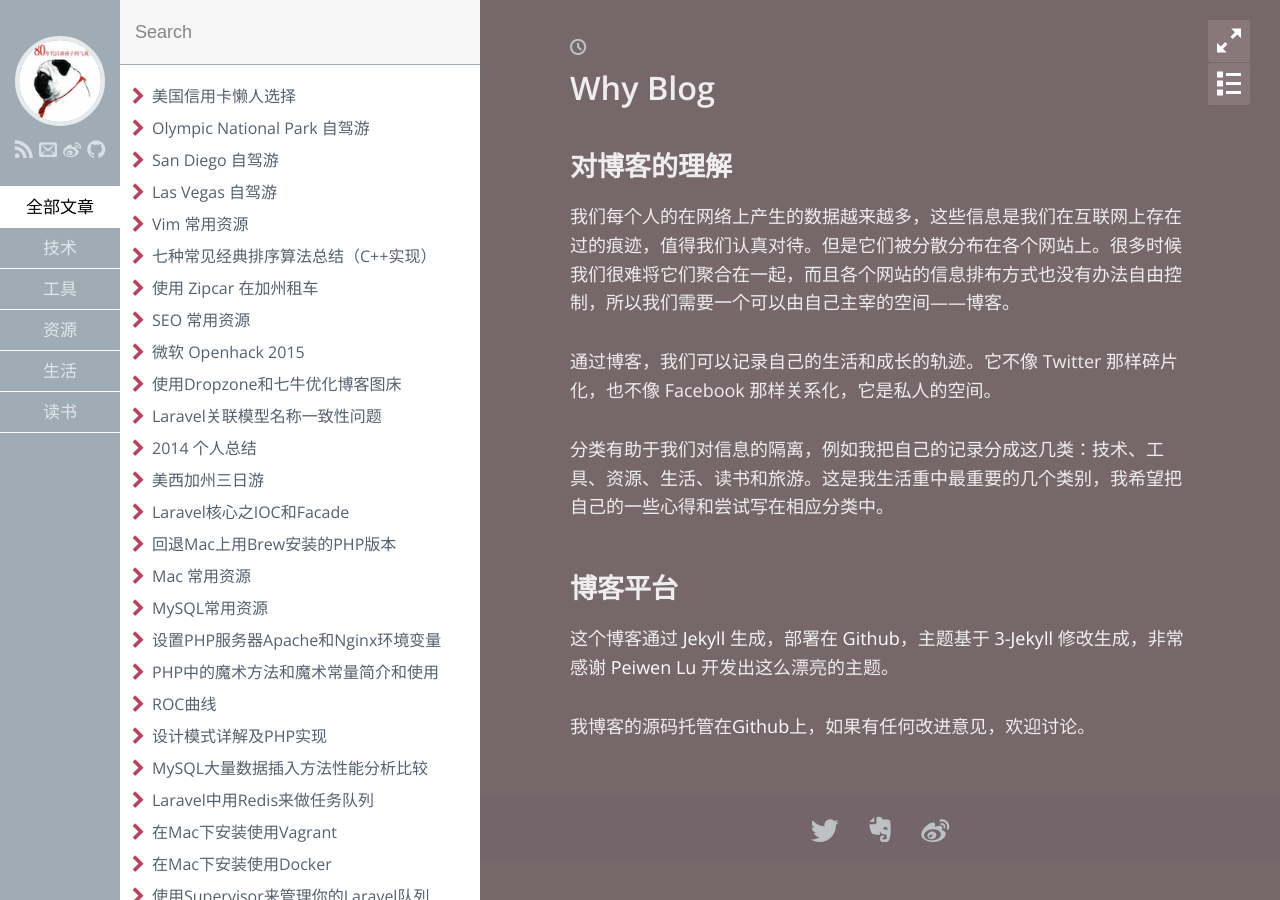
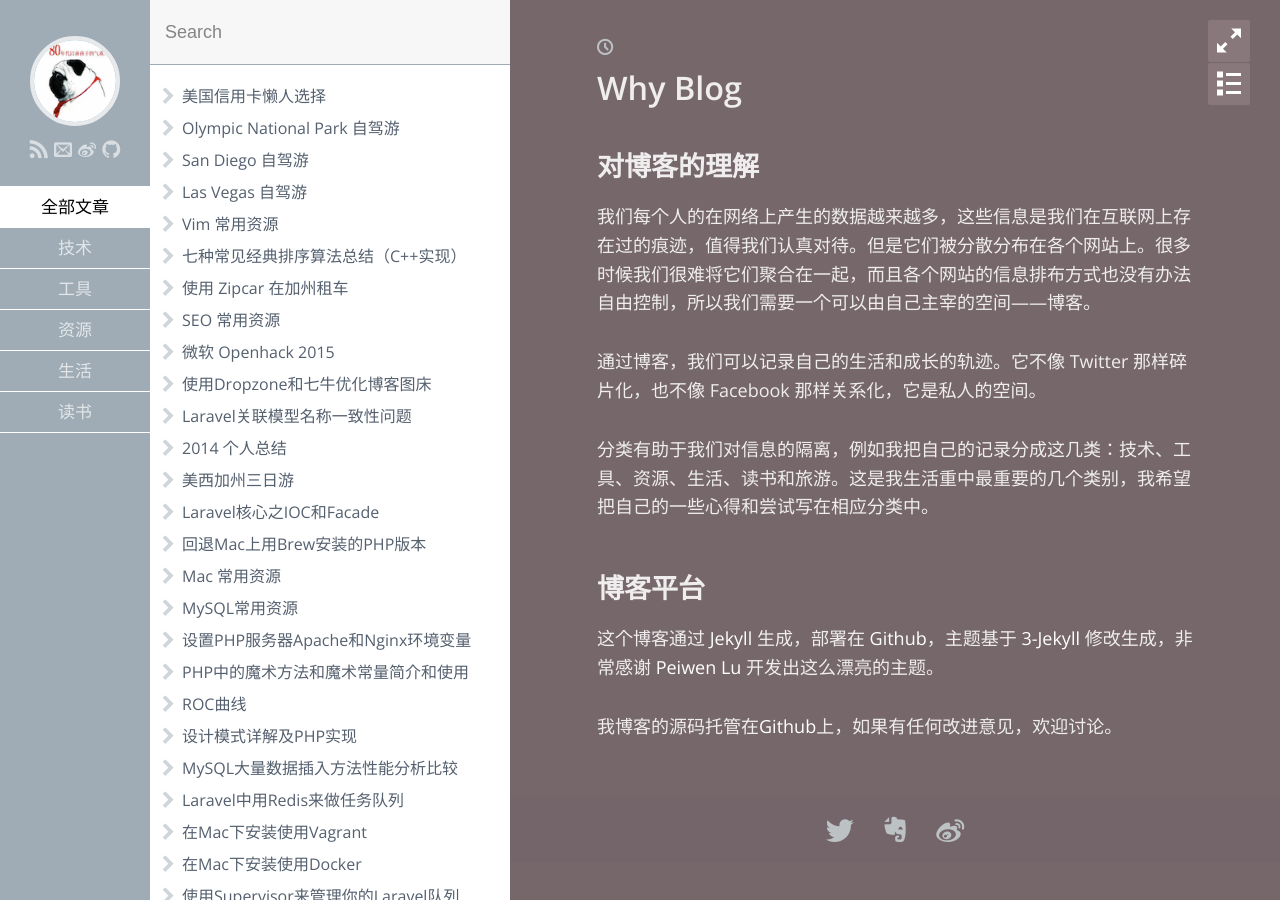
Before and after one commit to MarKent/MarKent.github.io, a Jekyll site: the page built from index.md, in a window 1280 px wide. Built offline with Jekyll 4.4.1, drawn with Linux system fonts in a browser that asks for light colours; some web fonts are replaced.

Commit message:
Update main.sass

```diff
--- a/css/main.sass
+++ b/css/main.sass
@@ -12,8 +12,8 @@ $breakpoint-mobile: 767px
 $font: 'Open Sans', 'Hiragino Sans GB', sans-serif
 
 // # Sidebar Background Gradient
-$gradient-start: #9E4DB3
-$gradient-end:   #BB445C
+$gradient-start: #B5B56C
+$gradient-end:   #CFD6DA
 // $sidebar-bg: linear-gradient(136deg, $gradient-start, $gradient-end)
 
 $sidebar-bg: #88777B
@@ -21,7 +21,7 @@ $sidebar-left-bg: #9FACB6
 $sidebar-right-bg: #9FACB6
 
 // # Sidebar Left
-$sidebar-left-width: 120px
+$sidebar-left-width: 150px
 
 // Avatar
 $avatar-size: 90px
```
